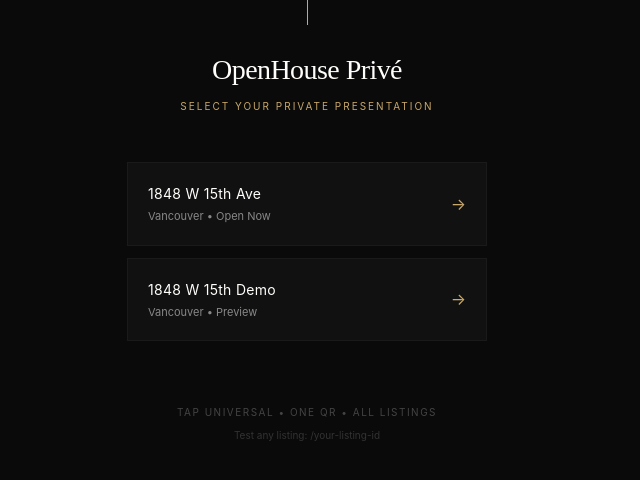
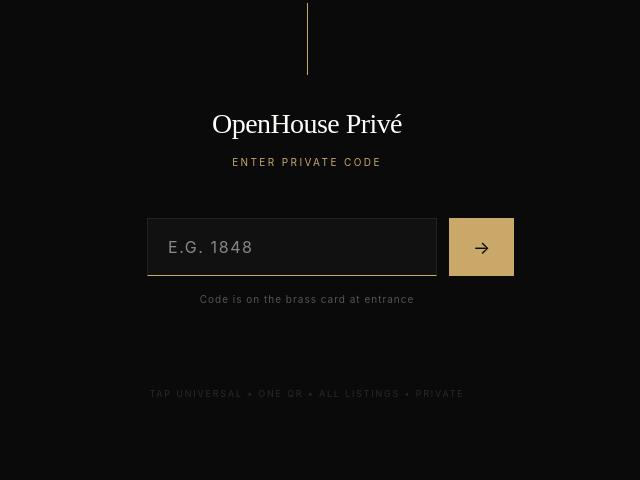
Before and after one commit to openhouseprive/tap, a Next.js app: page / in a window 1280 px wide. Shown: the part 198-678 px from the top of the page, without its empty margins (333-973 px from the left). Built offline with nearby package versions, Linux system fonts and the light colour scheme.

Commit message:
Update page.tsx

```diff
--- a/app/page.tsx
+++ b/app/page.tsx
@@ -1,33 +1,77 @@
-import Link from "next/link";
+"use client";
+import { useState } from "react";
 
-const LISTINGS = [
-  { id: "1848-w-15th-ave-demo", address: "1848 W 15th Ave", city: "Vancouver • Open Now", url: "https://1848-w-15th-ave-demo.vercel.app" },
-  { id: "1848-demo", address: "1848 W 15th Demo", city: "Vancouver • Preview", url: "https://1848-demo.vercel.app" },
-  // ADD MORE CONCURRENT LISTINGS HERE - just copy a line:
-  // { id: "1290-w-10th", address: "1290 W 10th Ave", city: "Kitsilano • Open Now", url: "https://1290-w-10th.vercel.app" },
-];
+// ADD ALL YOUR CONCURRENT LISTINGS HERE - code : vercel URL
+// The code is what you print on the small brass card next to the TAP stand
+const CODE_MAP: Record<string, string> = {
+  "1848": "https://1848-w-15th-ave-demo.vercel.app",
+  "1848w15": "https://1848-w-15th-ave-demo.vercel.app",
+  "1848-demo": "https://1848-demo.vercel.app",
+  // Add more like:
+  // "1290": "https://1290-w-10th.vercel.app",
+  // "2121": "https://2121-granville.vercel.app",
+};
 
-export default function Home() {
+export default function TapCodeEntry() {
+  const [code, setCode] = useState("");
+  const [error, setError] = useState("");
+
+  function submit() {
+    const clean = code.trim().toLowerCase();
+    const url = CODE_MAP[clean];
+    if (url) {
+      window.location.href = url;
+    } else {
+      setError("Invalid code — check the card at the entrance");
+      setTimeout(() => setError(""), 3000);
+    }
+  }
+
   return (
-    <div style={{ minHeight: "100vh", background: "#0A0A0A", color: "#FFFEFB", display: "flex", flexDirection: "column", alignItems: "center", justifyContent: "center", padding: 24, fontFamily: "Inter, sans-serif" }}>
-      <div style={{ width: 1, height: 64, background: "#C9A86A", marginBottom: 24 }} />
-      <h1 style={{ fontFamily: "Instrument Serif, serif", fontSize: 28, letterSpacing: "-0.02em", margin: 0 }}>OpenHouse Privé</h1>
-      <p style={{ color: "#C9A86A", fontSize: 10, letterSpacing: "0.2em", textTransform: "uppercase", marginTop: 8, marginBottom: 48 }}>Select your private presentation</p>
+    <div style={{ minHeight: "100vh", background: "#0A0A0A", color: "#FFFEFB", display: "flex", flexDirection: "column", alignItems: "center", justifyContent: "center", padding: 32, fontFamily: "Inter, sans-serif" }}>
+      <div style={{ width: 1, height: 72, background: "#C9A86A", marginBottom: 28 }} />
+      <h1 style={{ fontFamily: "Instrument Serif, serif", fontSize: 28, letterSpacing: "-0.02em", margin: 0, fontWeight: 400 }}>OpenHouse Privé</h1>
+      <p style={{ color: "#C9A86A", fontSize: 10, letterSpacing: "0.24em", textTransform: "uppercase", marginTop: 10, marginBottom: 48 }}>Enter private code</p>
 
-      <div style={{ width: "100%", maxWidth: 360, display: "flex", flexDirection: "column", gap: 12 }}>
-        {LISTINGS.map(l => (
-          <Link key={l.id} href={`/${l.id}`} style={{ border: "1px solid #1A1A1A", background: "#111", padding: "20px 20px", textDecoration: "none", display: "flex", justifyContent: "space-between", alignItems: "center" }}>
-            <div>
-              <div style={{ color: "#FFFEFB", fontSize: 14, letterSpacing: "0.02em" }}>{l.address}</div>
-              <div style={{ color: "#888", fontSize: 11, marginTop: 4 }}>{l.city}</div>
-            </div>
-            <div style={{ color: "#C9A86A", fontSize: 16 }}>→</div>
-          </Link>
-        ))}
+      <div style={{ display: "flex", gap: 12, width: "100%", maxWidth: 320 }}>
+        <input
+          value={code}
+          onChange={(e) => setCode(e.target.value)}
+          onKeyDown={(e) => e.key === "Enter" && submit()}
+          placeholder="e.g. 1848"
+          autoFocus
+          style={{
+            flex: 1,
+            background: "#111",
+            border: "1px solid #222",
+            borderBottom: error ? "1px solid #ff4444" : "1px solid #C9A86A",
+            color: "#FFFEFB",
+            padding: "16px 20px",
+            fontSize: 16,
+            letterSpacing: "0.1em",
+            outline: "none",
+            textTransform: "uppercase",
+          }}
+        />
+        <button
+          onClick={submit}
+          style={{
+            background: "#C9A86A",
+            color: "#0A0A0A",
+            border: "none",
+            padding: "0 24px",
+            fontSize: 18,
+            cursor: "pointer",
+          }}
+        >
+          →
+        </button>
       </div>
 
-      <p style={{ marginTop: 64, fontSize: 10, color: "#444", letterSpacing: "0.15em" }}>TAP UNIVERSAL • ONE QR • ALL LISTINGS</p>
-      <p style={{ marginTop: 8, fontSize: 10, color: "#333" }}>Test any listing: /your-listing-id</p>
+      {error && <p style={{ color: "#ff6666", fontSize: 11, marginTop: 16, letterSpacing: "0.05em" }}>{error}</p>}
+      {!error && <p style={{ color: "#555", fontSize: 10, marginTop: 16, letterSpacing: "0.1em" }}>Code is on the brass card at entrance</p>}
+
+      <p style={{ marginTop: 80, fontSize: 9, color: "#2A2A2A", letterSpacing: "0.2em" }}>TAP UNIVERSAL • ONE QR • ALL LISTINGS • PRIVATE</p>
     </div>
   );
 }
```
